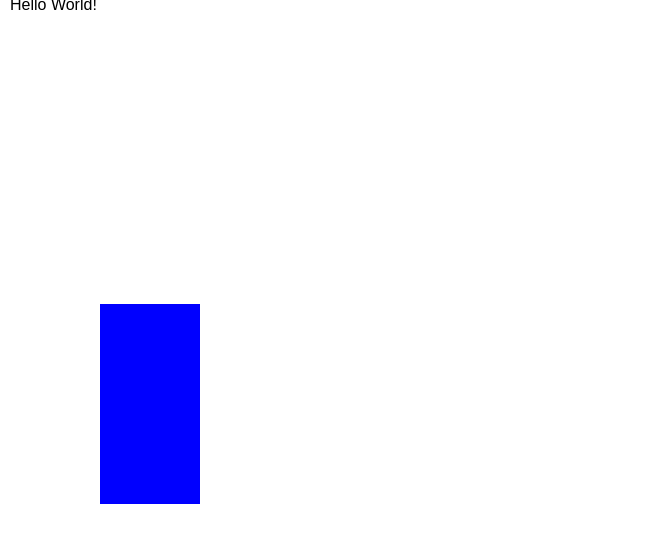
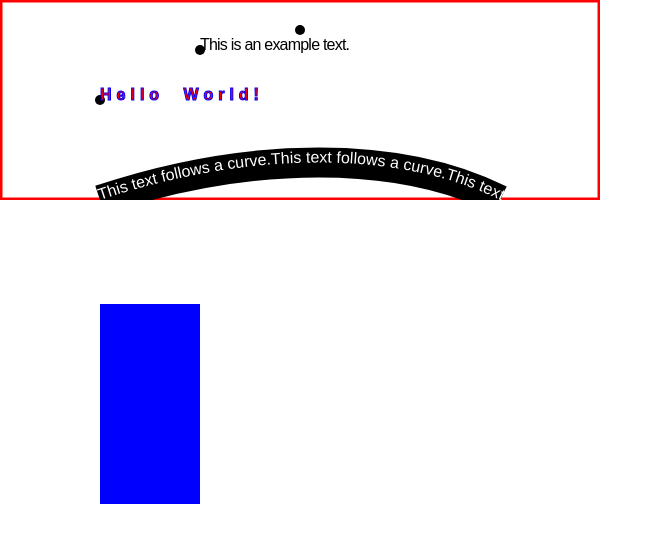
Before and after one commit to linround/Calendar, a React (Vite) app: page /About in a window 1280 px wide. Shown: the top 542 px of the page, without its empty margins (0-663 px from the left). Built offline with nearby package versions, Linux system fonts and the light colour scheme.

Commit message:
CHORE:关于SVG文字渲染

```diff
--- a/src/view/About/SVG.tsx
+++ b/src/view/About/SVG.tsx
@@ -22,9 +22,48 @@ export function SVG() {
 function Text() {
   return (
     <>
-      <svg width="200" height="200" xmlns="http://www.w3.org/2000/svg" version="1.1">
-        <text x="10" y="10">Hello World!</text>
+      <svg width="600" height="200" xmlns="http://www.w3.org/2000/svg" version="1.1">
+        <rect x={0} y={0} height={200} width={600} stroke={'red'} strokeWidth={5} fill={'none'}></rect>
+        <circle cx={100} cy={100} r={5} fill={'black'}></circle>
+        {/*
+        text-anchor
+            start 坐标点 (100,100)作为文字的起始点
+            middle 坐标点 (100,100)作为文字的中点
+            end 坐标点 (100,100)作为文字的结束点
+            inherit
+        */}
+        <text x="100" y="100"
+          fontSize={16} fontWeight={600} letterSpacing={5} wordSpacing={10}
+          fill={'red'} stroke={'blue'}
+          strokeWidth={1} textAnchor={'inherit'}>
+          Hello World!</text>
 
+
+        <circle cx={200} cy={50} r={5} fill={'black'}></circle>
+        <circle cx={300} cy={30} r={5} fill={'black'}></circle>
+        <text x={200} y={50}>
+          {/*
+            x,y为容器重新设置相关坐标
+            dx dy 将文字从当前位置进行平移
+            rotate 对文字进行旋转
+            textLength
+          */}
+          <tspan
+            x={300} y={30}
+            rotate={0}
+            textLength={150}
+            dx={-100}
+            dy={20}>
+            This is an example text.
+          </tspan>
+        </text>
+
+        <path id="my_path" d="M 100,200 C 250,150 400,150 500,200" stroke={'black'} strokeWidth={30} fill="transparent" />
+        <text fill={'white'}>
+          <textPath  href="#my_path">
+            This text follows a curve.This text follows a curve.This text follows a curve.
+          </textPath>
+        </text>
       </svg>
     </>
   )
```
